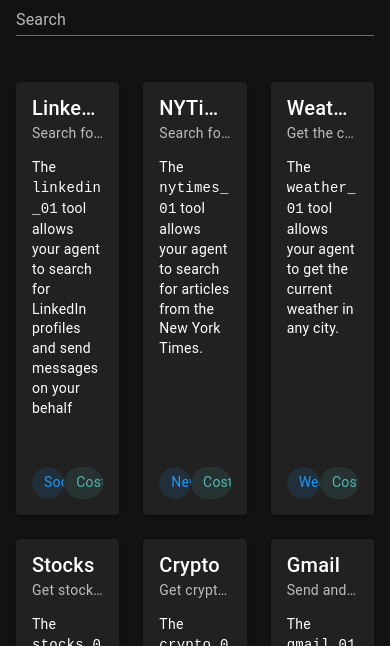
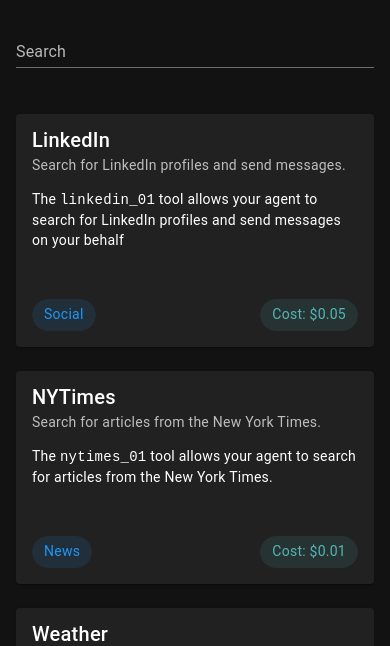
Before and after one commit to k15z/billstream, a Vue app in the folder js/: page / in a window 390 px wide. Shown: the part 872-1518 px from the top of the page. Built offline with nearby package versions, Linux system fonts and the light colour scheme.

Commit message:
Update favicon and mobile

```diff
--- a/js/index.html
+++ b/js/index.html
@@ -3,7 +3,7 @@
 
 <head>
     <meta charset="UTF-8" />
-    <link rel="icon" href="/favicon.ico" />
+    <link rel="icon" href="/favicon.png" />
     <meta name="viewport" content="width=device-width, initial-scale=1.0" />
     <title>The Agent Toolkit</title>
 </head>
--- a/js/src/components/Explore.vue
+++ b/js/src/components/Explore.vue
@@ -6,7 +6,7 @@
             </v-col>
         </v-row>
         <v-row>
-            <v-col cols=4 v-for="service in filteredServices" :key="service.name">
+            <v-col cols="12" md="4" v-for="service in filteredServices" :key="service.name">
                 <v-card height="100%">
                     <v-card-item>
                         <v-card-title>{{ service.name }}</v-card-title>
--- a/js/src/components/HelloWorld.vue
+++ b/js/src/components/HelloWorld.vue
@@ -1,5 +1,5 @@
 <template>
-  <v-container  style="height: 100vh;">
+  <v-container  style="min-height: 100vh;">
     <v-responsive class="mx-auto" style="height: 100vh; display: flex; align-items: center;" max-width="900">
       <div class="text-center">
         <h1 class="text-h2 font-weight-bold">The Agent Toolkit</h1>
```
Also changed, not shown: js/public/favicon.png (added), 1 other file (tests, documents, lock files or other folders).
